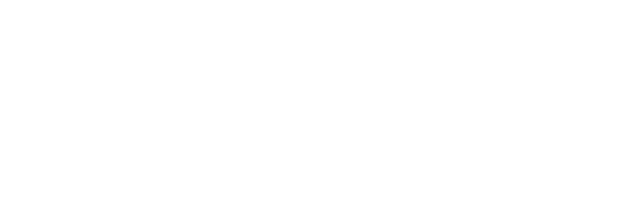
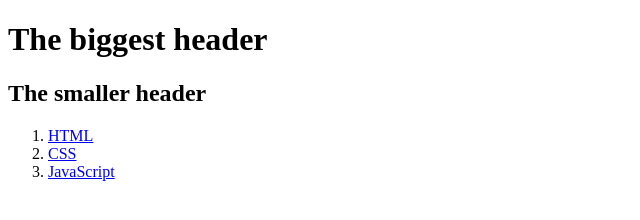
Before and after one commit to Dartalexx/task-html, a website: page src/index.html in a window 1280 px wide. Shown: the whole page, without its empty margins (0-640 px from the left). Drawn offline with Linux system fonts and the light colour scheme.

Commit message:
Задание по HTML

```diff
--- a/src/index.html
+++ b/src/index.html
@@ -3,5 +3,17 @@
     <head>
         <title>HTML</title>
     </head>
-    <body></body>
+    <body>
+        <h1>The biggest header</h1>
+        <h2>The smaller header</h2>
+        <ol>
+            <li><a href="https://en.wikipedia.org/wiki/HTML">HTML</a></li>
+            <li><a href="https://en.wikipedia.org/wiki/CSS">CSS</a></li>
+            <li>
+                <a href="https://en.wikipedia.org/wiki/JavaScript"
+                    >JavaScript</a
+                >
+            </li>
+        </ol>
+    </body>
 </html>
```
